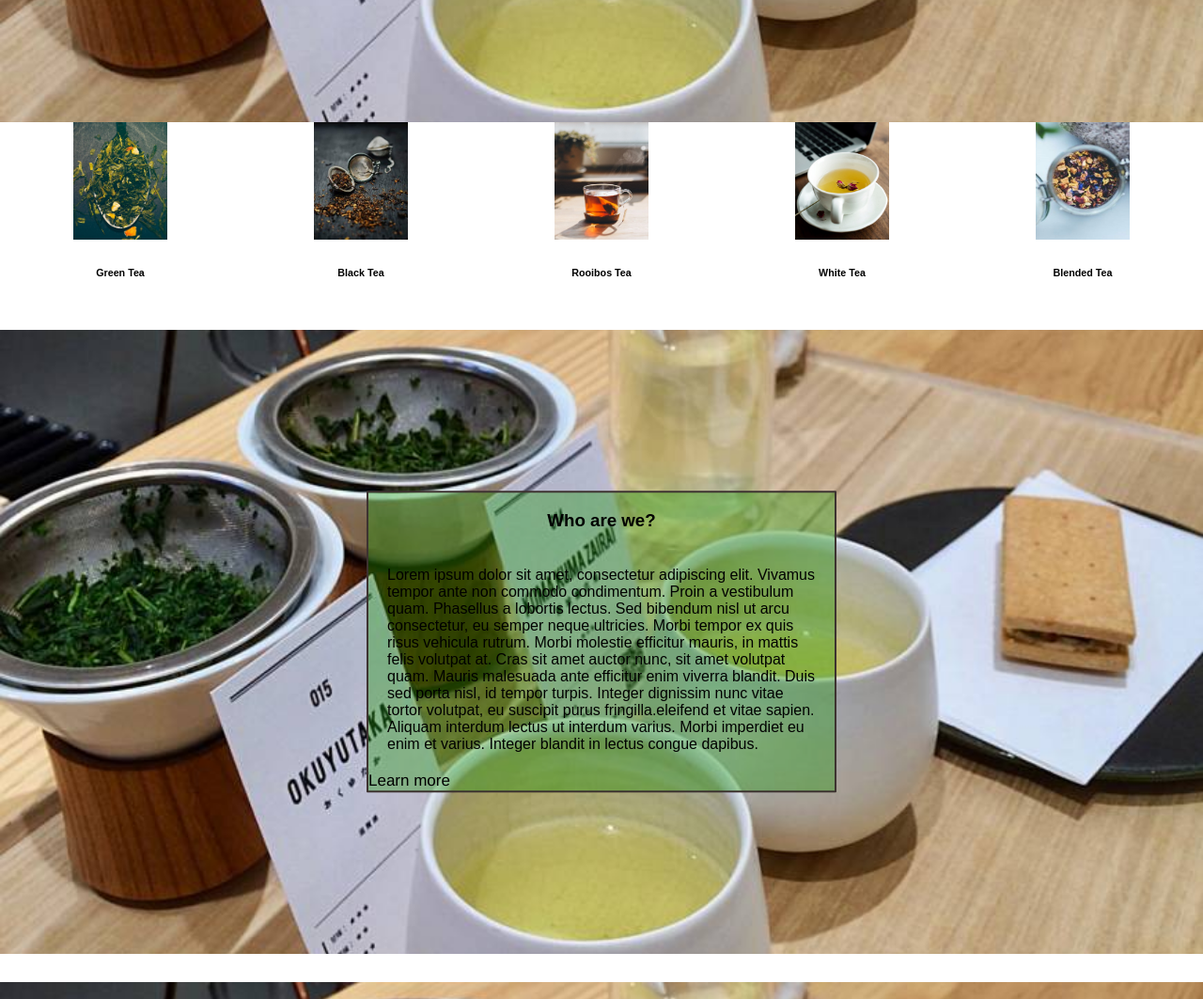
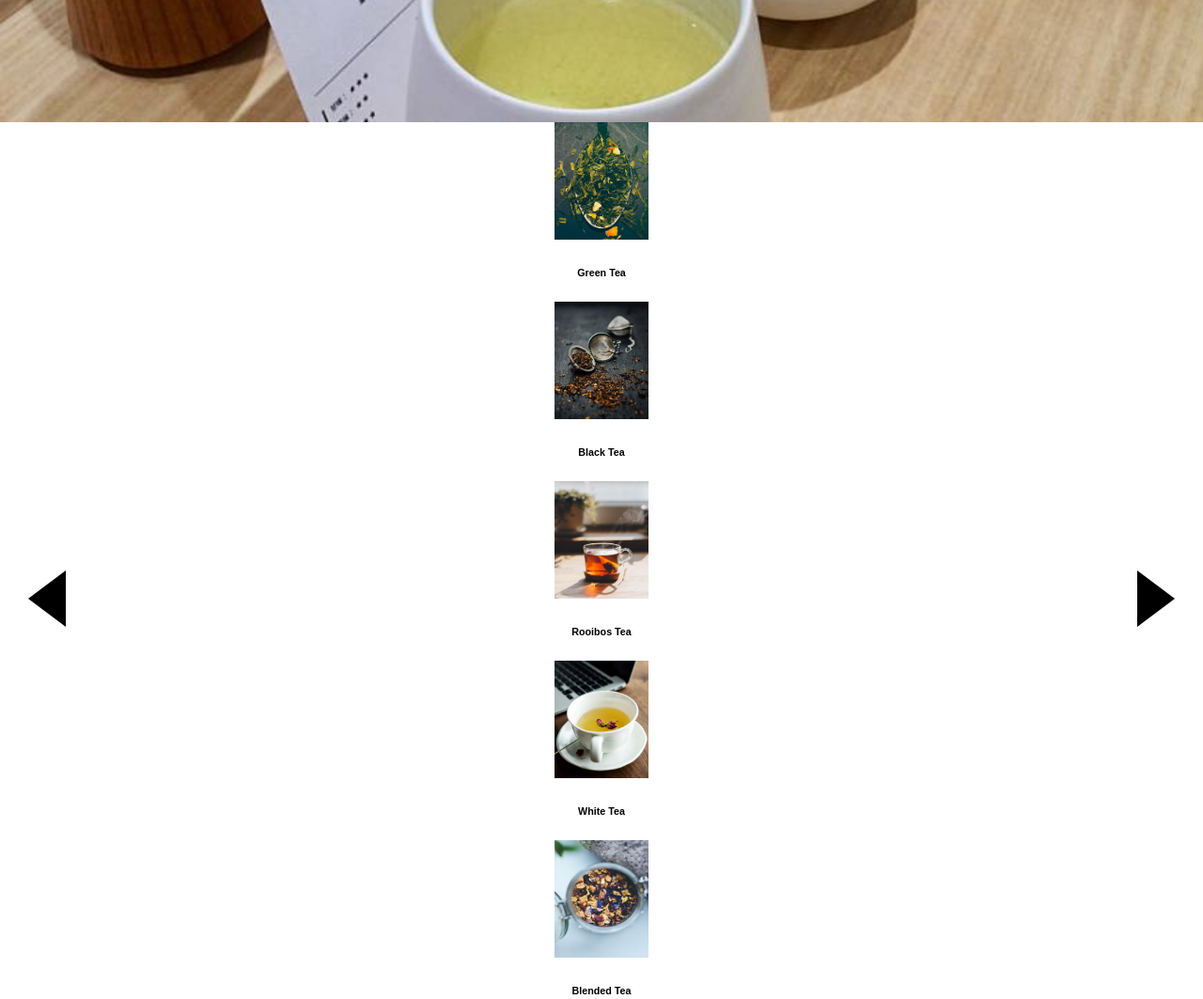
Before and after one commit to mokerlund/Megans-tea-website, a plain HTML site: page index.html in a window 1280 px wide. Shown: the part 620-1683 px from the top of the page at 94% size. Drawn offline with Linux system fonts and the light colour scheme; a script that the page names is missing.

Commit message:
Started normal slideshow

```diff
--- a/index.html
+++ b/index.html
@@ -4,6 +4,7 @@
 <head>
     <title>Megan's Tea Website</title>
     <link rel="stylesheet" type="text/css" href="styles.css">
+    <script src="./js/popular-products.json"></script>
 </head>
 <body>
     <header>
@@ -26,12 +27,23 @@
         </div>
     </div>
     <!-- create flexbox with inline elements, then reconstuct later to make carousel -->
-    <div class="popular-products">
-        <div class="product product-1"><img class="popular-products-image" src="./images/green-tea.jpg" black-teaalt="Green Tea"/><h6>Green Tea</h6></div>
+    <!-- <div class="popular-products">
+        <div class="product product-1"><img class="popular-products-image" src="./images/green-tea.jpg" alt="Green Tea"/><h6>Green Tea</h6></div>
         <div class="product product-2"><img class="popular-products-image" src="./images/black-tea.jpeg" alt="Black Tea"/><h6>Black Tea</h6></div>
         <div class="product product-3"><img class="popular-products-image" src="./images/rooibos-tea.jpeg" alt="Rooibos Tea"/><h6>Rooibos Tea</h6></div>
         <div class="product product-4"><img class="popular-products-image" src="./images/white-tea.jpeg" alt="White Tea"/><h6>White Tea</h6></div>
         <div class="product product-5"><img class="popular-products-image" src="./images/blended-tea.jpg" alt="Blended Tea"/><h6>Blended Tea</h6></div>
+    </div> -->
+    <div class="popular-products">
+        <div id="pp-left-arrow" class="arrow"></div>
+        <div class="products-slider">
+            <div class="product product-1"><img class="popular-products-image" src="./images/green-tea.jpg" alt="Green Tea"/><h6>Green Tea</h6></div>
+            <div class="product product-2"><img class="popular-products-image" src="./images/black-tea.jpeg" alt="Black Tea"/><h6>Black Tea</h6></div>
+            <div class="product product-3"><img class="popular-products-image" src="./images/rooibos-tea.jpeg" alt="Rooibos Tea"/><h6>Rooibos Tea</h6></div>
+            <div class="product product-4"><img class="popular-products-image" src="./images/white-tea.jpeg" alt="White Tea"/><h6>White Tea</h6></div>
+            <div class="product product-5"><img class="popular-products-image" src="./images/blended-tea.jpg" alt="Blended Tea"/><h6>Blended Tea</h6></div>
+        </div>
+        <div id="pp-right-arrow" class="arrow"></div>
     </div>
     <div class="container">
         <div class="parallax-image">
--- a/js/scripts.js
+++ /dev/null
@@ -1 +0,0 @@
-console.log("Working");
--- a/styles.css
+++ b/styles.css
@@ -1,4 +1,6 @@
-*{box-sizing: border-box}
+* {
+  box-sizing: border-box;
+}
 
 /* header */
 
@@ -27,7 +29,7 @@ a {
   color: #3d3330;
   text-decoration: none;
   font-size: 17px;
-  font-family: 'Franklin Gothic Medium', 'Arial Narrow', Arial, sans-serif;
+  font-family: "Franklin Gothic Medium", "Arial Narrow", Arial, sans-serif;
 }
 
 .logo {
@@ -56,7 +58,7 @@ body {
   position: relative;
 }
 
-.announcement{
+.announcement {
   margin: 0;
   position: absolute;
   top: 50%;
@@ -83,7 +85,17 @@ body {
 /* popular-products */
 
 .popular-products {
-  display: flex;
+  /* display: flex; */
+  width: 100%;
+  overflow-x: hidden;
+  position: relative;
+}
+
+.products-slider {
+}
+
+.product {
+  text-align: center;
 }
 
 .popular-products-image {
@@ -93,9 +105,27 @@ body {
   height: auto;
 }
 
-.product {
-  flex: 1;
-  text-align: center;
+.arrow {
+  cursor: pointer;
+  position: absolute;
+  top: 50%;
+  width: 0;
+  height: 0;
+  border-style: solid;
+}
+
+#pp-left-arrow {
+  border-width: 30px 40px 30px 0;
+  border-color: transparent #000 transparent transparent;
+  left: 0;
+  margin-left: 30px;
+}
+
+#pp-right-arrow {
+  border-width: 30px 0 30px 40px;
+  border-color: transparent transparent transparent #000;
+  right: 0;
+  margin-right: 30px;
 }
 
 /* main content */
@@ -147,5 +177,5 @@ body {
   color: #000000;
   text-decoration: none;
   font-size: 17px;
-  font-family: 'Franklin Gothic Medium', 'Arial Narrow', Arial, sans-serif;
+  font-family: "Franklin Gothic Medium", "Arial Narrow", Arial, sans-serif;
 }
```
